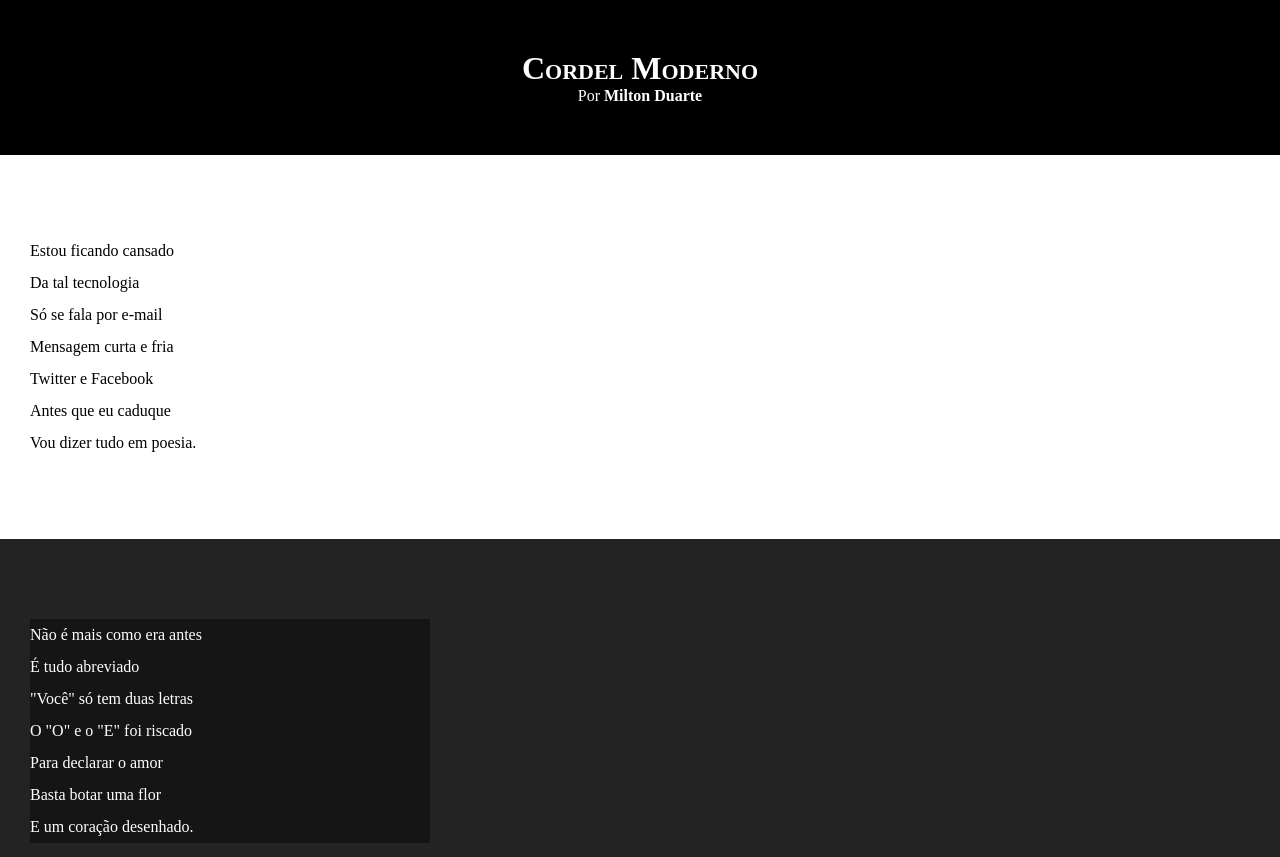
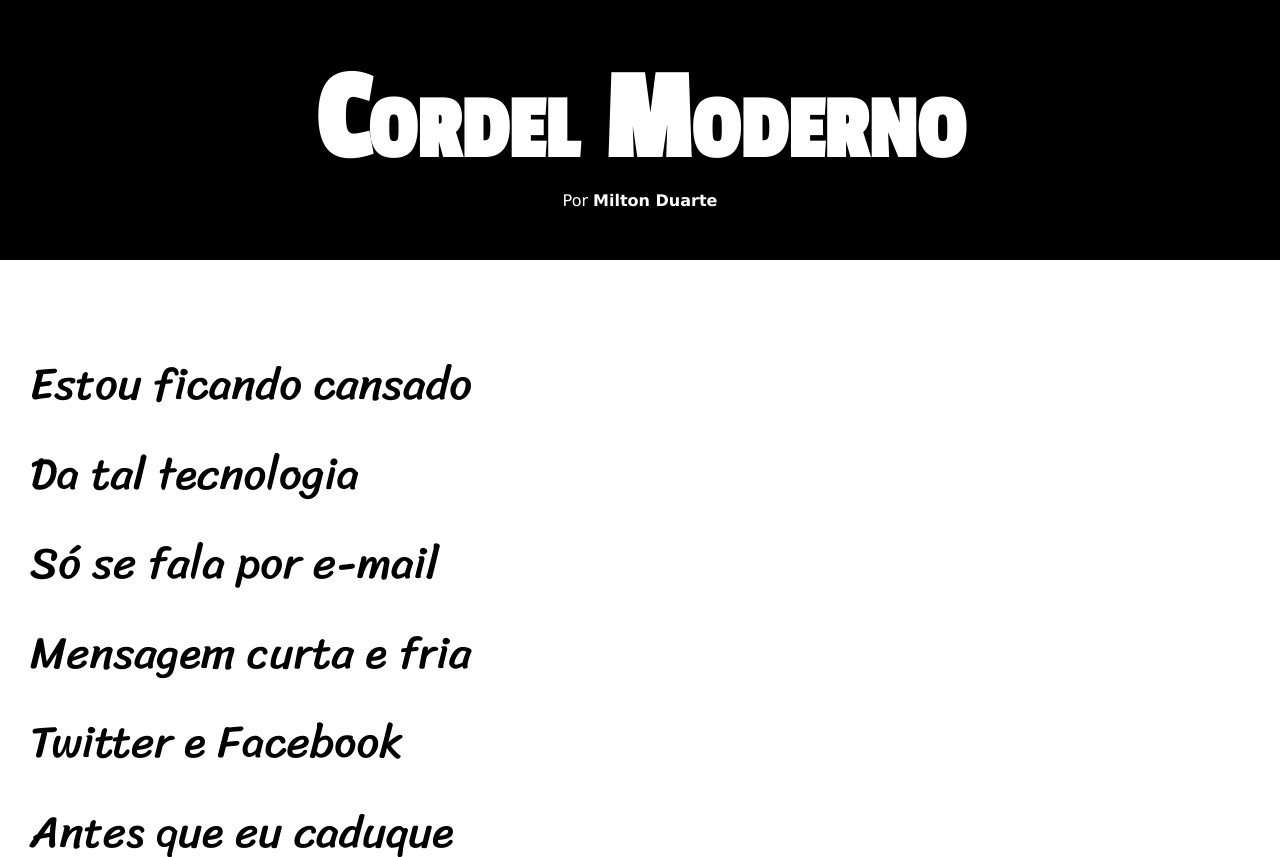
Before and after one commit to 33jonatassilva/HTML-and-CSS, a plain HTML site: page HTML & CSS MOD03/Desafio012/index.html in a window 1280 px wide. Shown: the top 857 px of the page. Drawn offline with Linux system fonts and the light colour scheme.

Commit message:
Atualização de estilos - desafio012

```diff
--- a/HTML & CSS MOD03/Desafio012/estilo/style.css
+++ b/HTML & CSS MOD03/Desafio012/estilo/style.css
@@ -1,14 +1,28 @@
 @charset "UTF-8";
+
+@import url('https://fonts.googleapis.com/css2?family=Passion+One&display=swap');
+
+@import url('https://fonts.googleapis.com/css2?family=Sriracha&display=swap');
+
+
+:root {
+    --fonte01: Verdana, Geneva, Tahoma, sans-serif;
+    --fonte02: 'Passion One', cursive;
+    --fonte03: 'Sriracha', cursive;
+}
+
 
 * {
     margin: 0px;
     padding: 0px;
+    font-size: 1em;
 }
 
 
 html, body {
     min-height: 100vh;
     background-color: darkgray;
+    font-family: var(--fonte01);
 }
 
 header {
@@ -21,6 +35,8 @@ header {
 header > h1 {
     padding-top: 50px;
     font-variant: small-caps;
+    font-family: var(--fonte02);
+    font-size: 10vw;
 }
 
 header > p {
@@ -44,6 +60,8 @@ section {
     padding-bottom: 10vh;
     line-height: 2em;
     padding-left: 30px;
+    font-family: var(--fonte03);
+    font-size: 3.5vw;
 }
 
 section.normal {
@@ -57,7 +75,7 @@ section.imagem {
 }
 
 section.imagem > p {
-    width: 400px;
+    display: inline-block;
     background-color: rgba(0, 0, 0, 0.402);
 }
 
```
